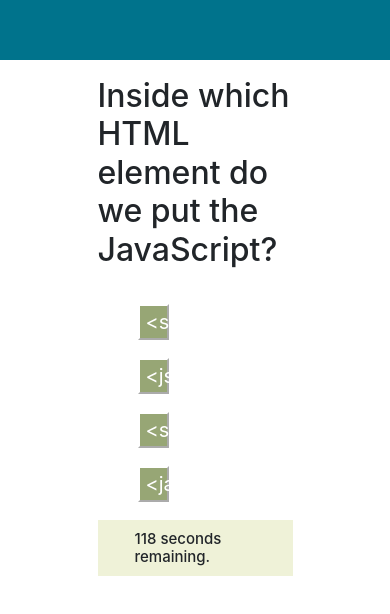
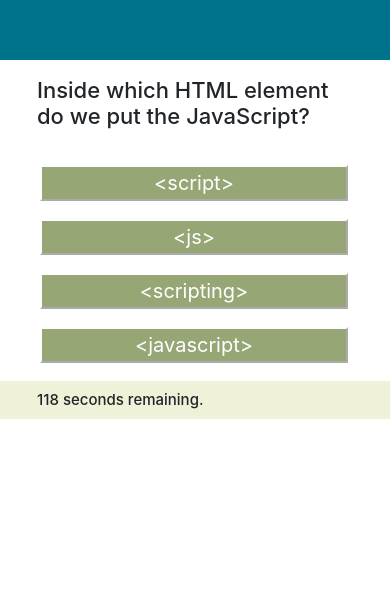
Before and after one commit to jaredseefried/homework4-code-quiz, a plain HTML site: page index.html in a window 390 px wide. Both pictures are taken after a click on the button "Start". Drawn offline with nearby package versions, Linux system fonts and the light colour scheme.

Commit message:
add some styling for mobile devices

```diff
--- a/assets/style.css
+++ b/assets/style.css
@@ -49,3 +49,18 @@ header{
 #timer{
     display: none;
 }
+
+@media only screen and (max-width: 600px) {
+    main {
+      width:100%;
+    }
+    .btn0, .btn1, .btn2, .btn3 {
+    width:88%;
+    }
+
+    #questionSection{
+        padding: 17px 37px;
+        font-size:22px;
+    }
+
+  }
```
